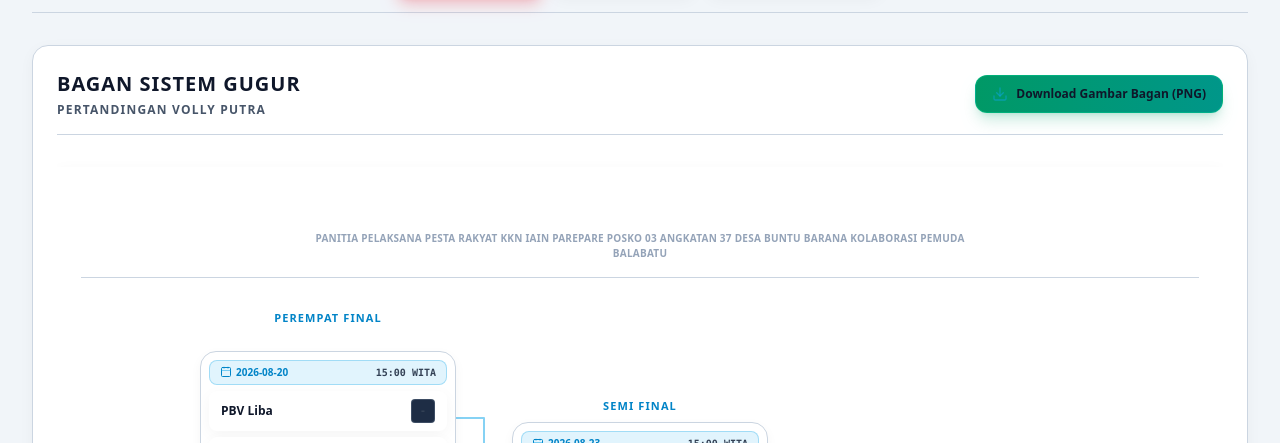
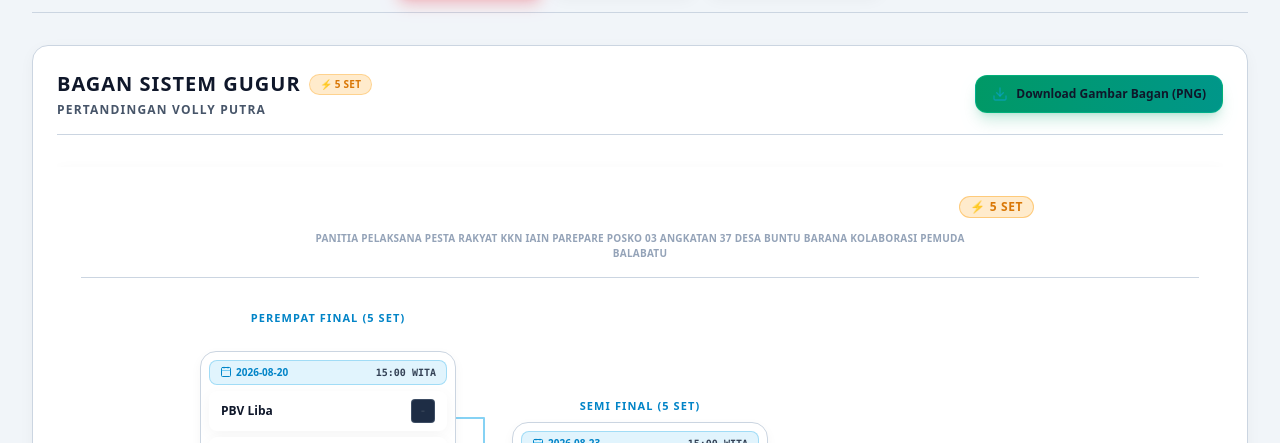
Before and after one commit to Ashif1306/Pestarakyat, a Next.js app: page /bagan in a window 1280 px wide. Shown: the part 357-800 px from the top of the page. Built offline with nearby package versions, Linux system fonts and the light colour scheme; no server answers; the database is empty.

Commit message:
Add 5 SET badges and column subheaders to Volleyball brackets in BracketViewer

```diff
--- a/src/components/BracketViewer.tsx
+++ b/src/components/BracketViewer.tsx
@@ -247,9 +247,16 @@ export default function BracketViewer({ sportId = 'volly-putra', sportName }: Br
       {/* Title & Toolbar Header */}
       <div className="flex flex-col sm:flex-row items-center justify-between gap-3 pb-4 border-b border-white/[0.06] no-print">
         <div className="text-center sm:text-left space-y-1">
+          <div className="flex items-center gap-2 flex-wrap justify-center sm:justify-start">
             <h2 className="text-lg sm:text-xl font-extrabold text-white uppercase tracking-wider">
               BAGAN SISTEM GUGUR
             </h2>
+            {!isMiniFootball && (
+              <span className="px-2.5 py-0.5 rounded-full text-[10px] font-extrabold bg-amber-500/20 text-amber-400 border border-amber-500/30 uppercase tracking-wide">
+                ⚡ 5 Set
+              </span>
+            )}
+          </div>
           <p className="text-xs font-semibold text-slate-400 uppercase tracking-widest">
             PERTANDINGAN {sportName.toUpperCase()}
           </p>
@@ -300,9 +307,16 @@ export default function BracketViewer({ sportId = 'volly-putra', sportName }: Br
         >
           {/* Official Image Header Title (Included in Downloaded PNG Image) */}
           <div className="w-full text-center pb-4 border-b border-white/10 space-y-2 z-10">
+            <div className="flex items-center justify-center gap-2 flex-wrap">
               <h2 style={{ color: '#ffffff' }} className="text-xl sm:text-2xl font-black uppercase tracking-wider">
                 BAGAN SISTEM GUGUR - PERTANDINGAN {sportName.toUpperCase()}
               </h2>
+              {!isMiniFootball && (
+                <span className="px-2.5 py-0.5 rounded-full text-xs font-extrabold bg-amber-500/20 text-amber-400 border border-amber-500/40 uppercase tracking-wider">
+                  ⚡ 5 SET
+                </span>
+              )}
+            </div>
             <p style={{ color: '#94a3b8' }} className="text-[10px] font-semibold tracking-wide max-w-2xl mx-auto uppercase">
               PANITIA PELAKSANA PESTA RAKYAT KKN IAIN PAREPARE POSKO 03 ANGKATAN 37 DESA BUNTU BARANA KOLABORASI PEMUDA BALABATU
             </p>
@@ -320,7 +334,7 @@ export default function BracketViewer({ sportId = 'volly-putra', sportName }: Br
                 {!isMiniFootball && (
                   <div className="flex flex-col gap-6 w-56 sm:w-64 flex-shrink-0">
                     <div className="text-[11px] font-extrabold text-cyan-400 uppercase tracking-widest text-center">
-                      PEREMPAT FINAL
+                      PEREMPAT FINAL (5 SET)
                     </div>
 
                     {/* QF 0 */}
@@ -333,7 +347,7 @@ export default function BracketViewer({ sportId = 'volly-putra', sportName }: Br
                 {/* SF 0 */}
                 <div className="flex flex-col justify-center w-56 sm:w-64 flex-shrink-0">
                   <div className="text-[11px] font-extrabold text-cyan-400 uppercase tracking-widest text-center mb-2">
-                    SEMI FINAL
+                    SEMI FINAL {!isMiniFootball ? '(5 SET)' : ''}
                   </div>
                   {renderMatchCard(sfMatches[0], sfPairs[0], 'sf-0', sfPairs[0][0] === 'TBD', sfPairs[0][1] === 'TBD')}
                 </div>
@@ -361,7 +375,7 @@ export default function BracketViewer({ sportId = 'volly-putra', sportName }: Br
             {/* FINAL ROUND (Centered Right) */}
             <div className="relative z-10 flex flex-col justify-center w-56 sm:w-64 flex-shrink-0 self-center space-y-4">
               <div className="text-[11px] font-extrabold text-amber-400 uppercase tracking-widest text-center mb-2">
-                FINAL
+                FINAL {!isMiniFootball ? '(5 SET)' : ''}
               </div>
 
               <div
```
Lines whose indentation alone changed are shown as unchanged.
